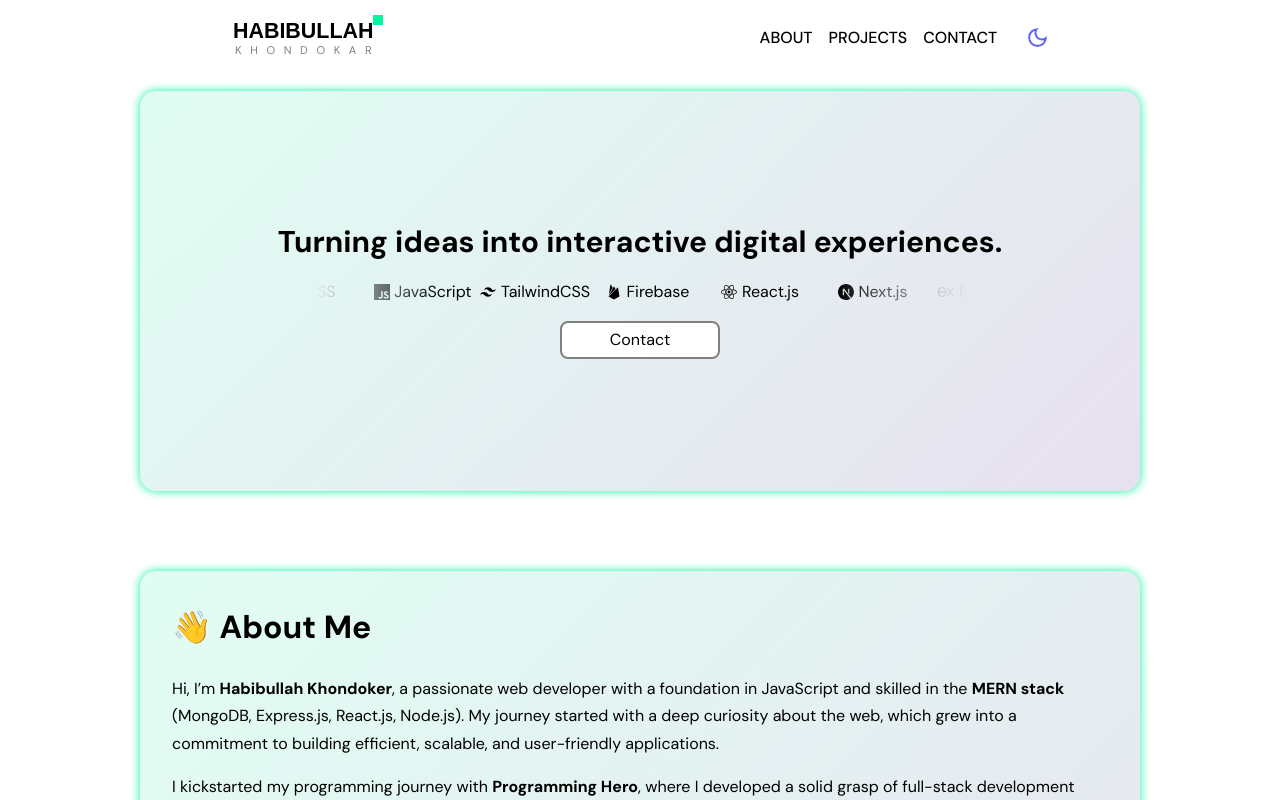
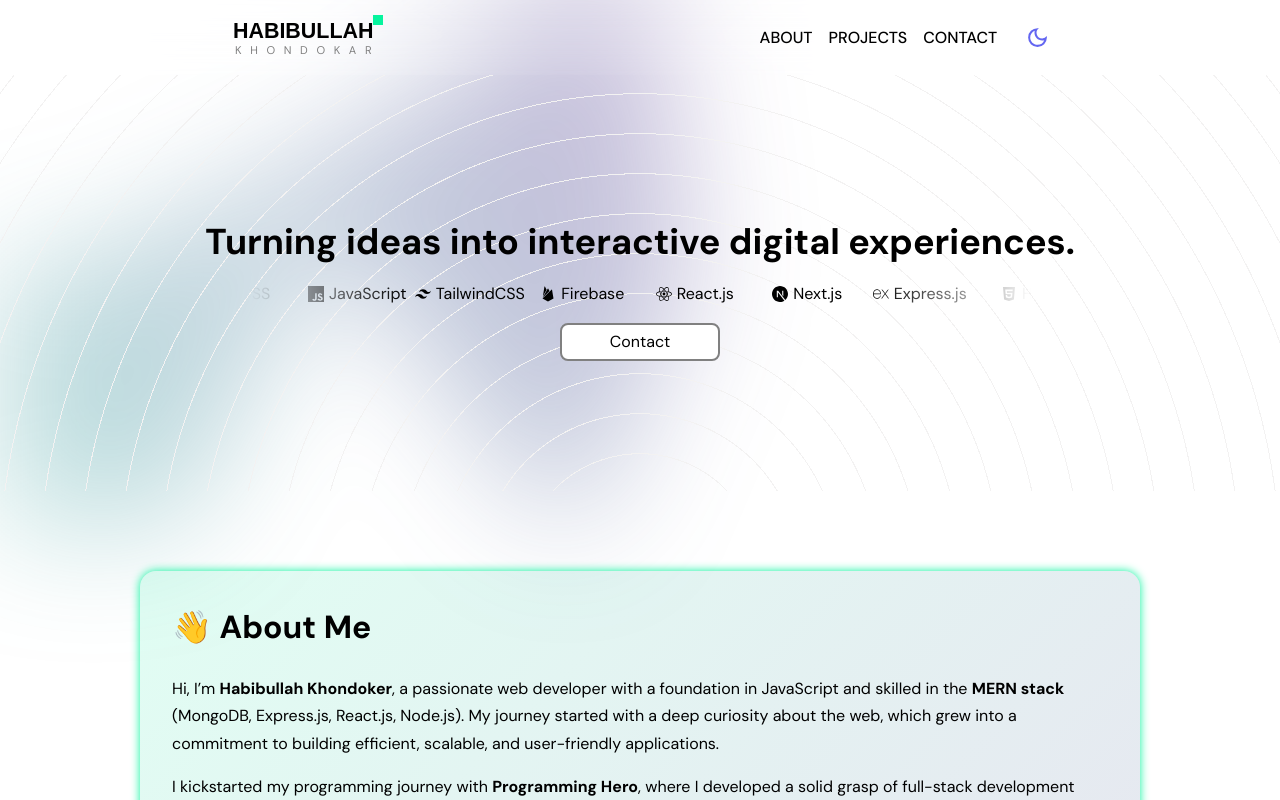
Before and after one commit to Habibullah-KH/Habibullah-portfolio, a Next.js app: page / in a window 1280 px wide. Shown: the top 800 px of the page. Built offline with nearby package versions, Linux system fonts and the light colour scheme.

Commit message:
herosection updated

```diff
--- a/src/app/components/Banner/Banner.jsx
+++ b/src/app/components/Banner/Banner.jsx
@@ -1,4 +1,5 @@
 "use client";
+import Link from "next/link";
 import ButtonFill from "../Buttons/Button_fill/ButtonFill";
 import InfiniteScroll from "../Infinite_scroll/InfiniteScroll";
 // import InfiniteScroll from "../Infinite_scroll/InfiniteScroll";
@@ -7,10 +8,10 @@ import "./banner.css";
 const Banner = () => {
 
   return (
-    <div className="banner">
+    <div className="mt-[1rem] h-[25rem] mx-w-[1000px] flex items-center justify-start">
 
     <div className="flex flex-col items-center">
-      <p className="font-bold text-xl md:text-3xl text-center mb-3">
+      <p className="font-bold text-xl md:text-4xl text-center mb-3">
         Turning ideas into interactive digital experiences.
       </p>
 
@@ -18,9 +19,12 @@ const Banner = () => {
         <InfiniteScroll/>
 
       <div className="w-[10rem]">
-      <ButtonFill>
+     <Link href={"#footer"}>
+     <ButtonFill>
         Contact
       </ButtonFill>
+     </Link>
+
       </div>
     </div>
 
--- a/src/app/components/Banner/banner.css
+++ b/src/app/components/Banner/banner.css
@@ -10,3 +10,9 @@
   box-shadow: 0 0 10px var(--clr-primary);
   background-image: var(--gradient-primary);
 }
+
+.banner {
+  background-image:
+    repeating-linear-gradient(to right, #ccc 0, #ccc 1px, transparent 1px, transparent 50px),
+    repeating-linear-gradient(to bottom, #ccc 0, #ccc 1px, transparent 1px, transparent 50px);
+}
--- /dev/null
+++ b/src/app/components/HeroSection/HeroSection.jsx
@@ -0,0 +1,34 @@
+"use client"
+import React from 'react'
+import Banner from '../Banner/Banner'
+import "./heroSection.css"
+import { useTheme } from '../Theme/useTheme'
+import Profilebanner from '../Profilebanner'
+
+export default function HeroSection() {
+  const {darkMode} = useTheme();
+  return (
+    <>
+        <div
+          aria-hidden="true"
+          className="absolute inset-x-0 -top-40 -z-10 transform-gpu overflow-hidden blur-3xl sm:-top-80"
+        >
+          <div
+            style={{
+              clipPath:
+                'polygon(74.1% 44.1%, 100% 61.6%, 97.5% 26.9%, 85.5% 0.1%, 80.7% 2%, 72.5% 32.5%, 60.2% 62.4%, 52.4% 68.1%, 47.5% 58.3%, 45.2% 34.5%, 27.5% 76.7%, 0.1% 64.9%, 17.9% 100%, 27.6% 76.8%, 76.1% 97.7%, 74.1% 44.1%)',
+            }}
+            className="relative left-1/2 -z-10 aspect-[1155/678] w-[72.1875rem] -translate-x-1/2 rotate-[30deg] bg-gradient-to-tr from-[#07f49e] to-[#42047e] opacity-30 sm:left-[calc(50%-40rem)] sm:w-[90rem]"
+          />
+        </div>
+
+      <div
+
+        className={`flex mx-auto items-center justify-center -z-10 ${darkMode === "enabled" ? "bg_graph_black" : "bg_graph_white"}`}
+      >
+        {/* <Profilebanner/> */}
+        <Banner/>
+      </div>
+    </>
+  )
+}
--- /dev/null
+++ b/src/app/components/HeroSection/heroSection.css
@@ -0,0 +1,19 @@
+.bg_graph_white {
+  background-image:
+  /* repeating-linear-gradient(to right, #ccc 0, #ccc 1px, transparent 10px, transparent 30px); */
+    /* repeating-linear-gradient(to right, #f3f2f2 0, #f3f2f2 0.1px, transparent 0.1px, transparent 30px),
+    repeating-linear-gradient(to bottom, #f3f2f2 0, #f3f2f2 0.1px, transparent 0.1px, transparent 30px); */
+  repeating-radial-gradient(circle at 50% 120%, #f3f2f2 0, #f3f2f2 1px, transparent 1px, transparent 40px);
+
+
+    /* radial-gradient(circle at  50% 250%, rgba(255, 0, 0, 0.442), transparent) */
+
+}
+.bg_graph_black {
+  background-image:
+    /* repeating-linear-gradient(to right, #232323 0, #232323 0.1px, transparent 0.1px, transparent 30px),
+    repeating-linear-gradient(to bottom, #232323 0, #232323 0.1px, transparent 0.1px, transparent 30px); */
+      repeating-radial-gradient(circle at 50% 120%, #232323 0, #232323 1px, transparent 1px, transparent 40px);
+
+
+}
--- /dev/null
+++ b/src/app/components/Profilebanner.jsx
@@ -0,0 +1,18 @@
+
+import React from 'react'
+import './viralGrass.css'
+
+export default function Profilebanner() {
+  return (
+    <>
+      <div className='relative profie-effect h-[15rem] w-[15rem] flex items-center justify-center rounded-xl'>
+      <div className='w-full h-full  rounded-xl'></div>
+        <img
+          className='h-full w-full object-cover rounded-xl absolute'
+          src='./profile.png'
+          alt='Profile'
+        />
+      </div>
+    </>
+  )
+}
--- /dev/null
+++ b/src/app/components/viralGrass.css
@@ -0,0 +1,8 @@
+.glass-bg {
+  position: absolute;
+  inset: 0;
+  z-index: 0;
+  border-radius: 9999px;
+  backdrop-filter: blur(12px) saturate(1.2);
+  -webkit-backdrop-filter: blur(12px) saturate(1.2);
+}
--- a/src/app/page.js
+++ b/src/app/page.js
@@ -1,12 +1,12 @@
 import About from "./components/About/About";
-import Banner from "./components/Banner/Banner";
+import HeroSection from "./components/HeroSection/HeroSection";
 import Skills from "./components/MySkills/MySkills";
 import Project from "./components/Projects/Projects";
 
 export default function Home() {
   return (
   <div>
-    <div className="mb-20"><Banner/></div>
+    <div className="mb-20"><HeroSection/></div>
     <div id="about" className="mb-20"><About/></div>
     <div id="skill" className="mb-20"><Skills/></div>
     <div id="project" className="mb-20"><Project/></div>
```
Also changed, not shown: public/profile.png (added), 1 other file (tests, documents, lock files or other folders).
